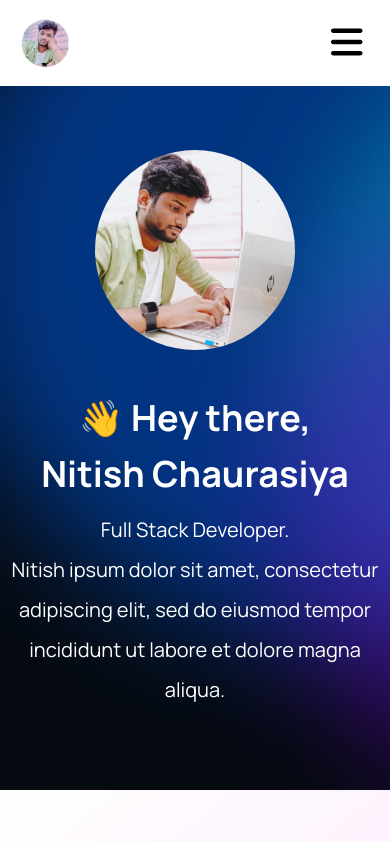
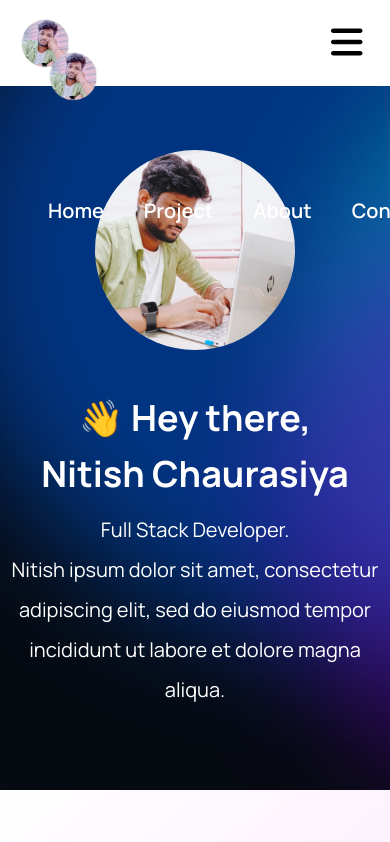
Before and after one commit to Nitishcoderr/Nitishdeveloper-Portfolio, a Next.js app: page / in a window 390 px wide. Shown: the top 842 px of the page. Built offline with nearby package versions, Linux system fonts and the light colour scheme.

Commit message:
navigation problem solved

```diff
--- a/src/components/Navbar.tsx
+++ b/src/components/Navbar.tsx
@@ -6,9 +6,11 @@ import { faBars } from '@fortawesome/free-solid-svg-icons';
 import LogoLink from './LogoLink';
 import MobileDrawer from './MobileDrawer';
 import Image from 'next/image';
+import { usePathname } from 'next/navigation';
 
 
 export function Navbar() {
+  const pathname = usePathname();
   const [isDrawerOpen, setIsDrawerOpen] = useState(false);
 
   const handleDrawerToggle = () => {
@@ -30,9 +32,11 @@ export function Navbar() {
     return () => window.removeEventListener('scroll', handleScroll);
   }, []);
 
+  const isHomePage = pathname === '/';
+
   return (
     <>
-    <div className={`hidden fixed w-full z-10 sm:flex flex-row items-center justify-between px-12 ${isScrolled ? 'bg-white text-black' : 'bg-transparent text-white'} transition-all duration-300 text-black h-40`}>
+    <div className={`fixed w-full z-10 sm:flex flex-row items-center justify-between px-12 transition-all duration-300 text-black h-36 ${isScrolled ? 'bg-white text-black' : (isHomePage ? 'bg-transparent text-white' : 'bg-white text-black')}`}>
     <div className="mb-4 pt-20 sm:mb-0">
     <Link href="/">
       <Image  src="/me/logo.png"
```
